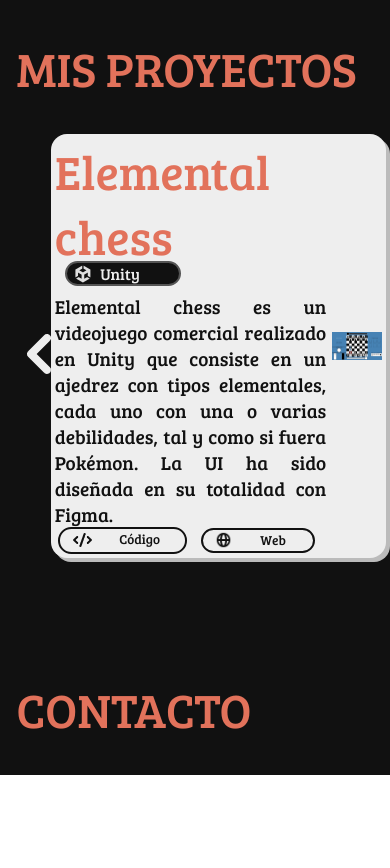
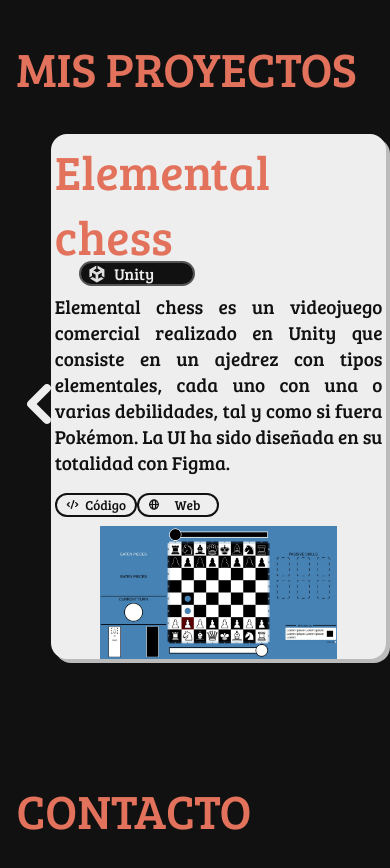
Before and after one commit to jepalfer/portfolio, a React (Create React App) app: page / in a window 390 px wide. Shown: the part 2160-3028 px from the top of the page. Before the commit the page ends 2935 px from the top, so only its background shows below. Built offline with nearby package versions, Linux system fonts and the light colour scheme.

Commit message:
project card responsive

```diff
--- a/src/components/codeButton.jsx
+++ b/src/components/codeButton.jsx
@@ -6,9 +6,7 @@ function CodeButton({mode, link}) {
   return (
     <a href={link} target='blank'>
         <button className={`Project-button ${mode ? "Dark-mode-project-button" : "Light-mode-project-button"}`}>
-          <div></div>
           <img className='Technology-logo' src={`${mode ? logoNegro : logoBlanco}`} ></img>
-          <div></div>
           <text className={`Technology-text ${mode ? "Dark-mode-technology-button-text" : "Light-mode-technology-button-text"}`}>
             Código
           </text>
--- a/src/components/figmaTechnology.jsx
+++ b/src/components/figmaTechnology.jsx
@@ -6,10 +6,8 @@ import blackFigma from '../assets/images/figmaBlack.png'
 function FigmaTechnology({mode}) {
   return (
     <div className={`Grid-technology ${mode ? "Dark-mode-technology" : "Light-mode-technology"}`}>
-      <div></div>
       <img className="Technology-logo" src={`${mode ? whiteFigma : blackFigma}`}>
       </img>
-      <div></div>
       <text className={`Technology-text ${mode ? "Dark-mode-technology-text" : "Light-mode-technology-text"}`}>
         Figma
       </text>
--- a/src/components/projectCard.jsx
+++ b/src/components/projectCard.jsx
@@ -5,6 +5,7 @@ function ProjectCard({mode, title, image, text, technologies, buttons}) {
   return (
     <article className={`Project-card ${mode ? "Dark-mode-project-card" : "Light-mode-project-card"}`}>
         <section className="Project-content">
+          <section className="Project-card-top">
             <text className="Title">
               {title}
             </text>
@@ -12,6 +13,7 @@ function ProjectCard({mode, title, image, text, technologies, buttons}) {
               {technologies.map((TechnologyComponent, index) =>
                 React.cloneElement(TechnologyComponent, { mode, key: index })
               )}
+            </section>
           </section>
 
           <article className={`Text ${mode ? "Dark-mode-project-text" : "Light-mode-project-text"}`}>
--- a/src/components/reactTechnology.jsx
+++ b/src/components/reactTechnology.jsx
@@ -5,10 +5,8 @@ import blackReact from '../assets/images/reactBlack.png'
 function ReactTechnology({mode}) {
   return (
     <div className={`Grid-technology ${mode ? "Dark-mode-technology" : "Light-mode-technology"}`}>
-      <div></div>
       <img className="Technology-logo" src={`${mode ? whiteReact : blackReact}`}>
       </img>
-      <div></div>
       <text className={`Technology-text ${mode ? "Dark-mode-technology-text" : "Light-mode-technology-text"}`}>
         React | JS
       </text>
--- a/src/components/unityTechnology.jsx
+++ b/src/components/unityTechnology.jsx
@@ -5,10 +5,8 @@ import blackUnity from '../assets/images/unityBlack.png'
 function UnityTechnology({mode}) {
   return (
     <div className={`Grid-technology ${mode ? "Dark-mode-technology" : "Light-mode-technology"}`}>
-      <div></div>
       <img className="Technology-logo" src={`${mode ? whiteUnity : blackUnity}`}>
       </img>
-      <div></div>
       <text className={`Technology-text ${mode ? "Dark-mode-technology-text" : "Light-mode-technology-text"}`}>
         Unity
       </text>
--- a/src/components/webButton.jsx
+++ b/src/components/webButton.jsx
@@ -7,9 +7,7 @@ function WebButton({mode, link}) {
   return (
     <a href='https://github.com/jepalfer' target='blank'>
         <button className={`Project-button ${mode ? "Dark-mode-project-button" : "Light-mode-project-button"}`}>
-          <div></div>
           <img className='Technology-logo' src={`${mode ? logoNegro : logoBlanco}`} ></img>
-          <div></div>
           <text className={`Technology-text ${mode ? "Dark-mode-technology-button-text" : "Light-mode-technology-button-text"}`}>
             Web
           </text>
--- a/src/css/media.css
+++ b/src/css/media.css
@@ -1,3 +1,14 @@
+
+.Project-card {
+    grid-template-rows: auto 3% auto;
+}
+.Project-image {
+    grid-row: 3;
+    height: 85%;
+    width: 85%;
+    justify-self: center;
+    align-self: center;
+}
 @media (max-width: 953px) {
 
 
@@ -78,11 +89,11 @@
         display: grid;
         grid-template-columns: 4.2% auto 8.1%;
         grid-template-rows: 80% 20%;
-      }
-      .Side-bar{
+    }
+    .Side-bar{
           display: none;
-      }
-      .Buttons-grid{
+    }
+    .Buttons-grid{
         display: grid;
         grid-template-columns: 100%;
         grid-template-rows: 20% 20% 20% 20% 20%;
@@ -123,3 +134,17 @@
         display: none;
     }
 }
+
+@media (max-width: 1151px) {
+
+}
+/*
+@media (min-width: 1151px) {
+    .Project-card {
+        grid-template-columns: auto 2% auto;
+    }
+
+    .Project-image {
+        grid-column: 3;
+    }
+} */
--- a/src/css/projectCard.css
+++ b/src/css/projectCard.css
@@ -1,5 +1,5 @@
 .Project-card {
-    min-height: 33vw;
+    /* min-height: 33vw; */
     height: auto;
     width: 90%;
     border-radius: 1.0em;
@@ -7,8 +7,48 @@
     justify-items: right;
     align-items: center;
     padding: 1vw;
-    grid-template-columns: auto auto;
+    /* grid-template-columns: auto 10% auto; */
 }
+
+
+.Project-content {
+    width: 100%;
+    height: 100%;
+    display: grid;
+    grid-template-rows: auto auto 5% auto;
+    /* align-items:center; */
+    /* align-content: start; */
+    justify-content: center;
+}
+
+.Project-technologies {
+    display: grid;
+    justify-items: center;
+    align-items: center;
+    grid-template-columns: 50% 50%;
+    grid-template-rows: 50% 50%;
+}
+
+.Project-buttons {
+    display: grid;
+    justify-items: start;
+    align-items: center;
+    width: auto;
+    grid-row: 4;
+    grid-template-columns: repeat(4, 1fr);
+
+
+}
+
+.Project-card-top {
+    display: grid;
+    grid-template-rows: auto auto;
+    justify-content: start;
+    align-content: start;
+    height: auto;
+}
+
+
 .Change-project-button {
     height: 5em;
     width: 5em;
@@ -24,17 +64,6 @@
     background-color: #111;
     box-shadow: 0.25em 0.25em 0px 0px #444;
 }
-
-.Project-content {
-    width: 100%;
-    height: 100%;
-    display: grid;
-    grid-template-rows: auto auto auto auto;
-    /* align-items:center; */
-    /* align-content: start; */
-    justify-content: center;
-}
-
 .Dark-mode-project-text {
     color: #111;
 }
@@ -51,8 +80,10 @@
 }
 
 .Project-image {
-    width: 90%;
-    height: 100%;
+    width: auto;
+    height: auto;
+    max-width: 100%;
+    max-height: 100%;
     object-fit: scale-down;
 }
 
@@ -68,19 +99,3 @@
 .Light-mode-project-card-text {
     color: #eee;
 }
-
-.Project-technologies {
-    display: grid;
-    justify-items: center;
-    align-items: center;
-    grid-template-columns: 50% 50%;
-    grid-template-rows: 50% 50%;
-}
-
-.Project-buttons {
-    display: grid;
-    justify-items: center;
-    align-items: center;
-    grid-template-columns: 50% 50%;
-
-}
--- a/src/css/technology.css
+++ b/src/css/technology.css
@@ -11,12 +11,14 @@
 .Technology-text {
     font-size: 1em;
     font-family: 'breeserif', serif;
+    grid-column: 4;
 }
 
 .Technology-logo {
     width: 95%;
     height: 95%;
     object-fit: scale-down;
+    grid-column: 2;
 }
 
 .Dark-mode-technology {
@@ -54,13 +56,14 @@
 }
 
 .Project-button {
-    width: 100%;
+    width: auto;
     height: 75%;
     border-radius: 1em;
     background-color: transparent;
     display: grid;
     grid-template-columns: 5% 20% 5% 70%;
 }
+
 
 
 .Project-button:hover {
```
Lines whose indentation alone changed are shown as unchanged.
